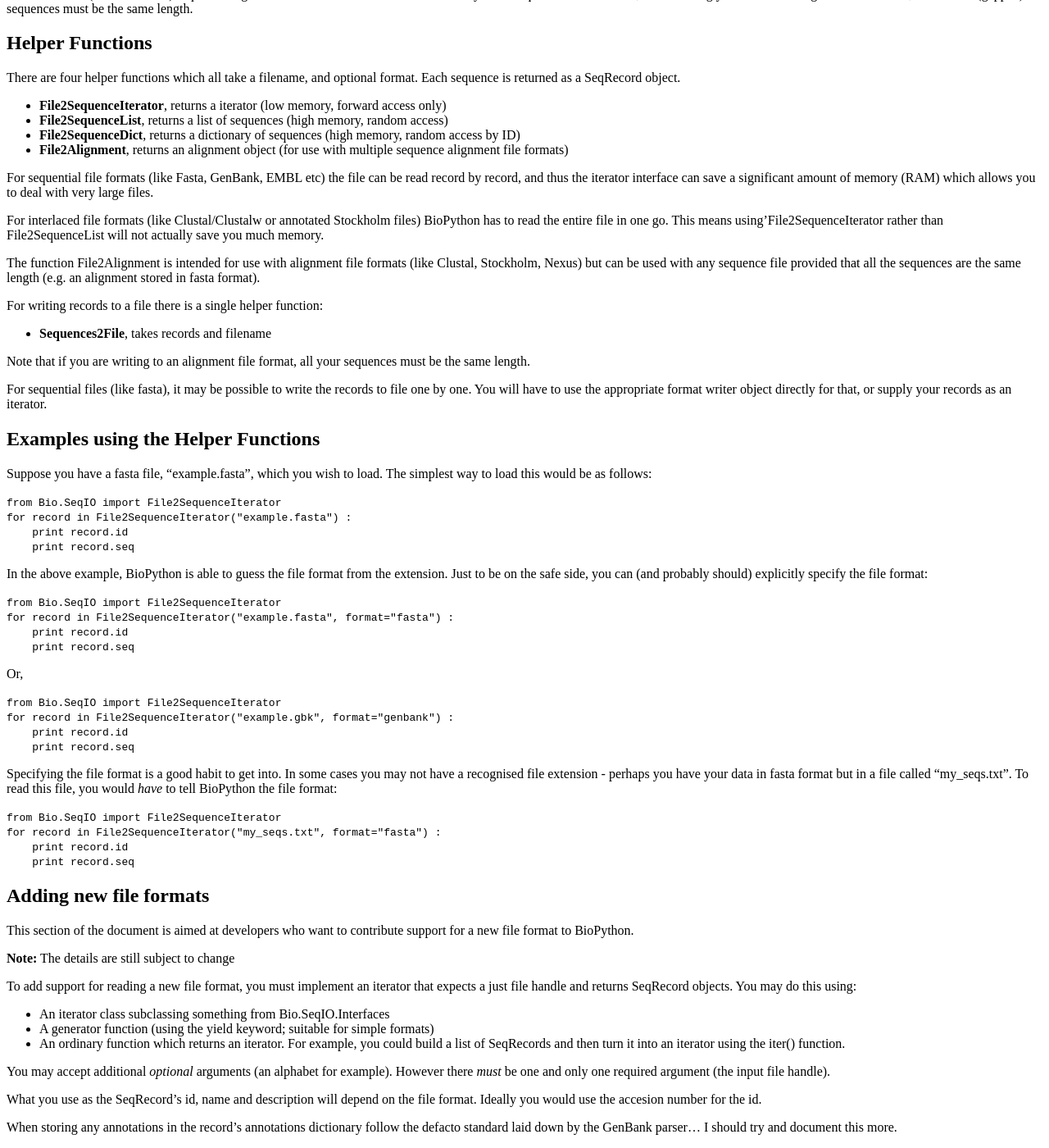
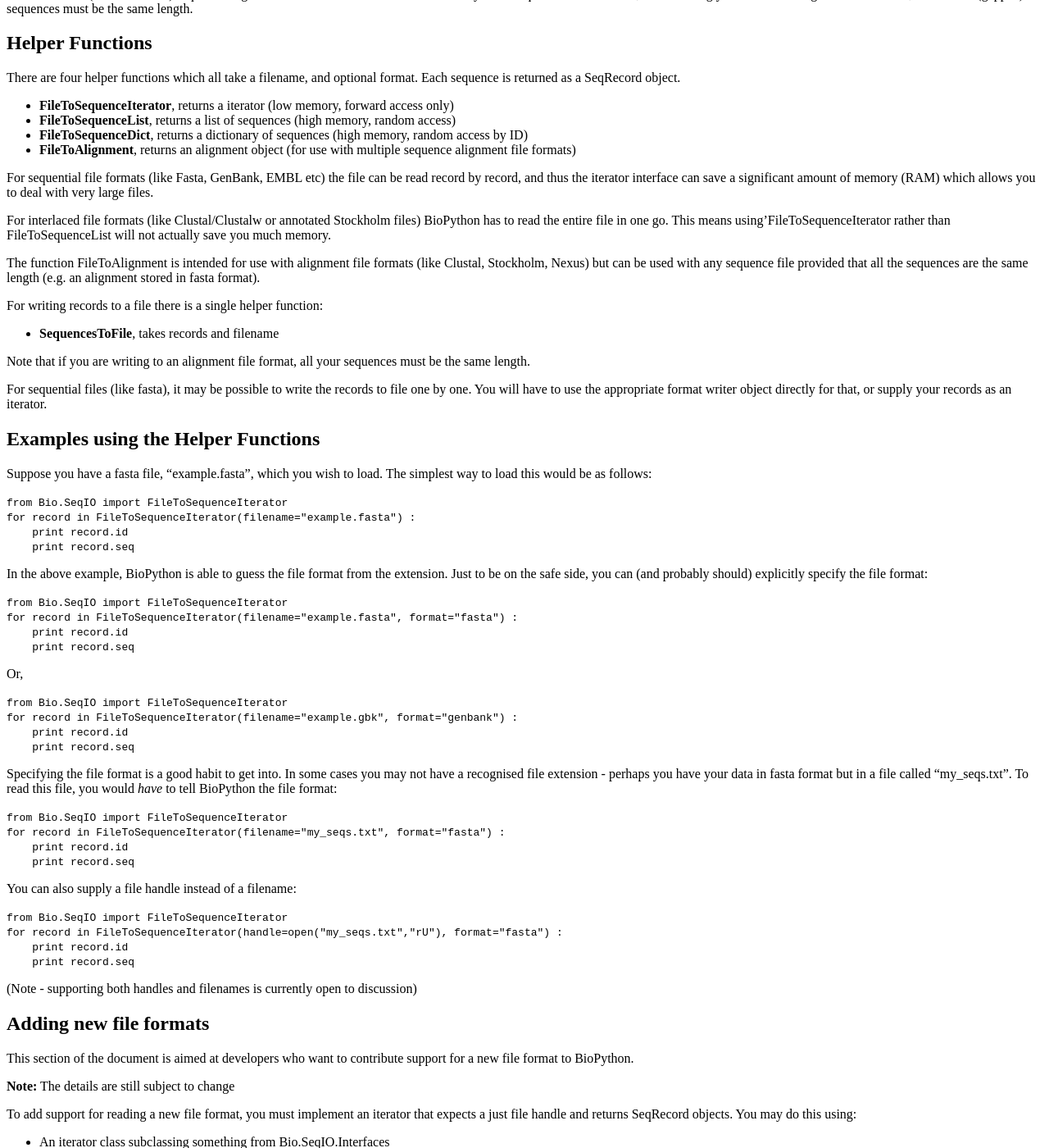
Before and after one commit to biopython/biopython.github.io, a Jekyll site: the page built from wiki/SeqIO.md, in a window 1280 px wide and 1400 px high, scrolled down 722 px. Shown: the whole window at 82% size. Built offline with Jekyll 4.4.1, drawn with Linux system fonts in a browser that asks for light colours.

Commit message:
Changed "2" to "To" in the helper function names

```diff
--- a/wiki/SeqIO.md
+++ b/wiki/SeqIO.md
@@ -65,13 +65,13 @@ Helper Functions
 There are four helper functions which all take a filename, and optional
 format. Each sequence is returned as a SeqRecord object.
 
--   **File2SequenceIterator**, returns a iterator (low memory, forward
+-   **FileToSequenceIterator**, returns a iterator (low memory, forward
     access only)
--   **File2SequenceList**, returns a list of sequences (high memory,
+-   **FileToSequenceList**, returns a list of sequences (high memory,
     random access)
--   **File2SequenceDict**, returns a dictionary of sequences (high
+-   **FileToSequenceDict**, returns a dictionary of sequences (high
     memory, random access by ID)
--   **File2Alignment**, returns an alignment object (for use with
+-   **FileToAlignment**, returns an alignment object (for use with
     multiple sequence alignment file formats)
 
 For sequential file formats (like Fasta, GenBank, EMBL etc) the file can
@@ -81,17 +81,17 @@ large files.
 
 For interlaced file formats (like Clustal/Clustalw or annotated
 Stockholm files) BioPython has to read the entire file in one go. This
-means using'File2SequenceIterator rather than File2SequenceList will not
-actually save you much memory.
+means using'FileToSequenceIterator rather than FileToSequenceList will
+not actually save you much memory.
 
-The function File2Alignment is intended for use with alignment file
+The function FileToAlignment is intended for use with alignment file
 formats (like Clustal, Stockholm, Nexus) but can be used with any
 sequence file provided that all the sequences are the same length (e.g.
 an alignment stored in fasta format).
 
 For writing records to a file there is a single helper function:
 
--   **Sequences2File**, takes records and filename
+-   **SequencesToFile**, takes records and filename
 
 Note that if you are writing to an alignment file format, all your
 sequences must be the same length.
@@ -106,8 +106,8 @@ Examples using the Helper Functions
 Suppose you have a fasta file, "example.fasta", which you wish to load.
 The simplest way to load this would be as follows:
 
-`from Bio.SeqIO import File2SequenceIterator`
-`for record in File2SequenceIterator("example.fasta") :`
+`from Bio.SeqIO import FileToSequenceIterator`
+`for record in FileToSequenceIterator(filename="example.fasta") :`
 `    print record.id`
 `    print record.seq`
 
@@ -115,15 +115,15 @@ In the above example, BioPython is able to guess the file format from
 the extension. Just to be on the safe side, you can (and probably
 should) explicitly specify the file format:
 
-`from Bio.SeqIO import File2SequenceIterator`
-`for record in File2SequenceIterator("example.fasta", format="fasta") :`
+`from Bio.SeqIO import FileToSequenceIterator`
+`for record in FileToSequenceIterator(filename="example.fasta", format="fasta") :`
 `    print record.id`
 `    print record.seq`
 
 Or,
 
-`from Bio.SeqIO import File2SequenceIterator`
-`for record in File2SequenceIterator("example.gbk", format="genbank") :`
+`from Bio.SeqIO import FileToSequenceIterator`
+`for record in FileToSequenceIterator(filename="example.gbk", format="genbank") :`
 `    print record.id`
 `    print record.seq`
 
@@ -132,10 +132,20 @@ you may not have a recognised file extension - perhaps you have your
 data in fasta format but in a file called "my\_seqs.txt". To read this
 file, you would *have* to tell BioPython the file format:
 
-`from Bio.SeqIO import File2SequenceIterator`
-`for record in File2SequenceIterator("my_seqs.txt", format="fasta") :`
+`from Bio.SeqIO import FileToSequenceIterator`
+`for record in FileToSequenceIterator(filename="my_seqs.txt", format="fasta") :`
 `    print record.id`
 `    print record.seq`
+
+You can also supply a file handle instead of a filename:
+
+`from Bio.SeqIO import FileToSequenceIterator`
+`for record in FileToSequenceIterator(handle=open("my_seqs.txt","rU"), format="fasta") :`
+`    print record.id`
+`    print record.seq`
+
+(Note - supporting both handles and filenames is currently open to
+discussion)
 
 Adding new file formats
 -----------------------
```
Also changed, not shown: 1 other file.
